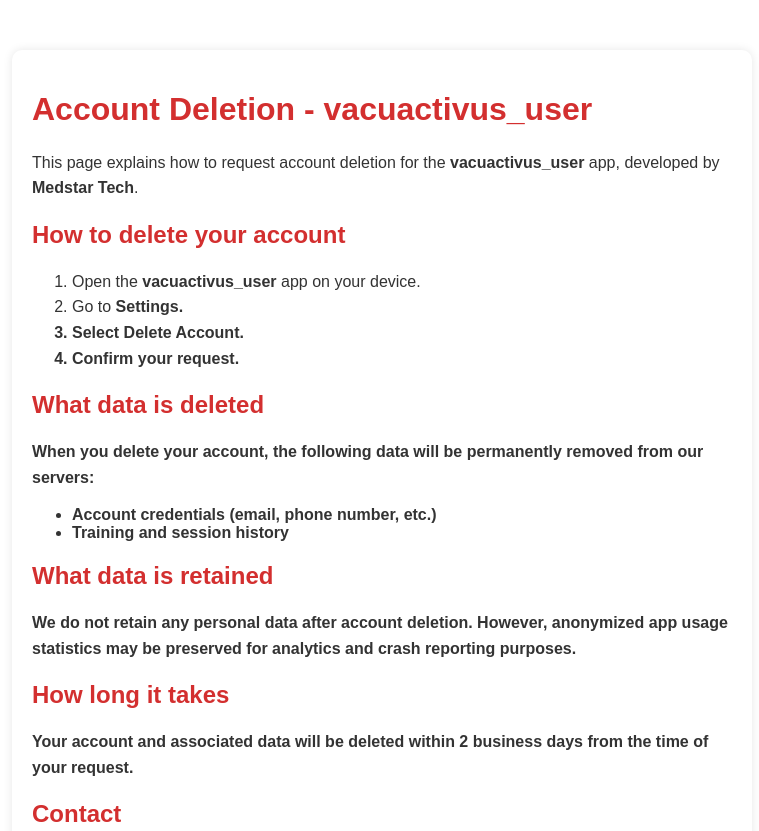
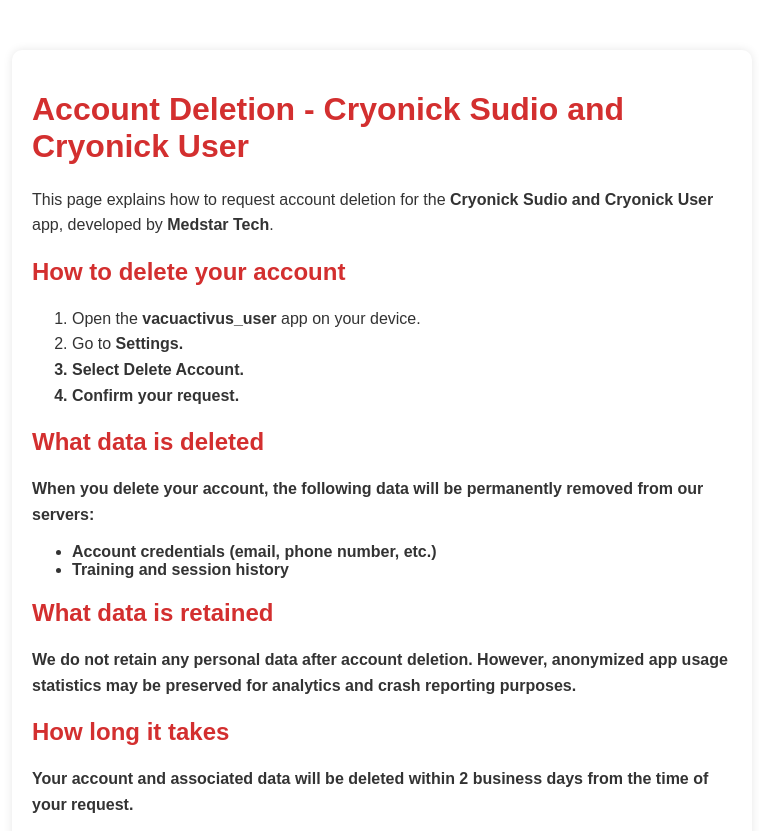
Before and after one commit to Medstartech/account-deletion-page, a plain HTML site: page index.html in a window 1280 px wide. Shown: the top 831 px of the page, without its empty margins (258-1017 px from the left). Drawn offline with Linux system fonts and the light colour scheme.

Commit message:
added studio app

```diff
--- a/index.html
+++ b/index.html
@@ -30,9 +30,9 @@
 </head>
 <body>
 
-  <h1>Account Deletion - vacuactivus_user</h1>
+  <h1>Account Deletion - Cryonick Sudio and Cryonick User</h1>
 
-  <p>This page explains how to request account deletion for the <strong>vacuactivus_user</strong> app, developed by <strong>Medstar Tech</strong>.</p>
+  <p>This page explains how to request account deletion for the <strong>Cryonick Sudio and Cryonick User</strong> app, developed by <strong>Medstar Tech</strong>.</p>
 
   <h2>How to delete your account</h2>
   <ol>
```
